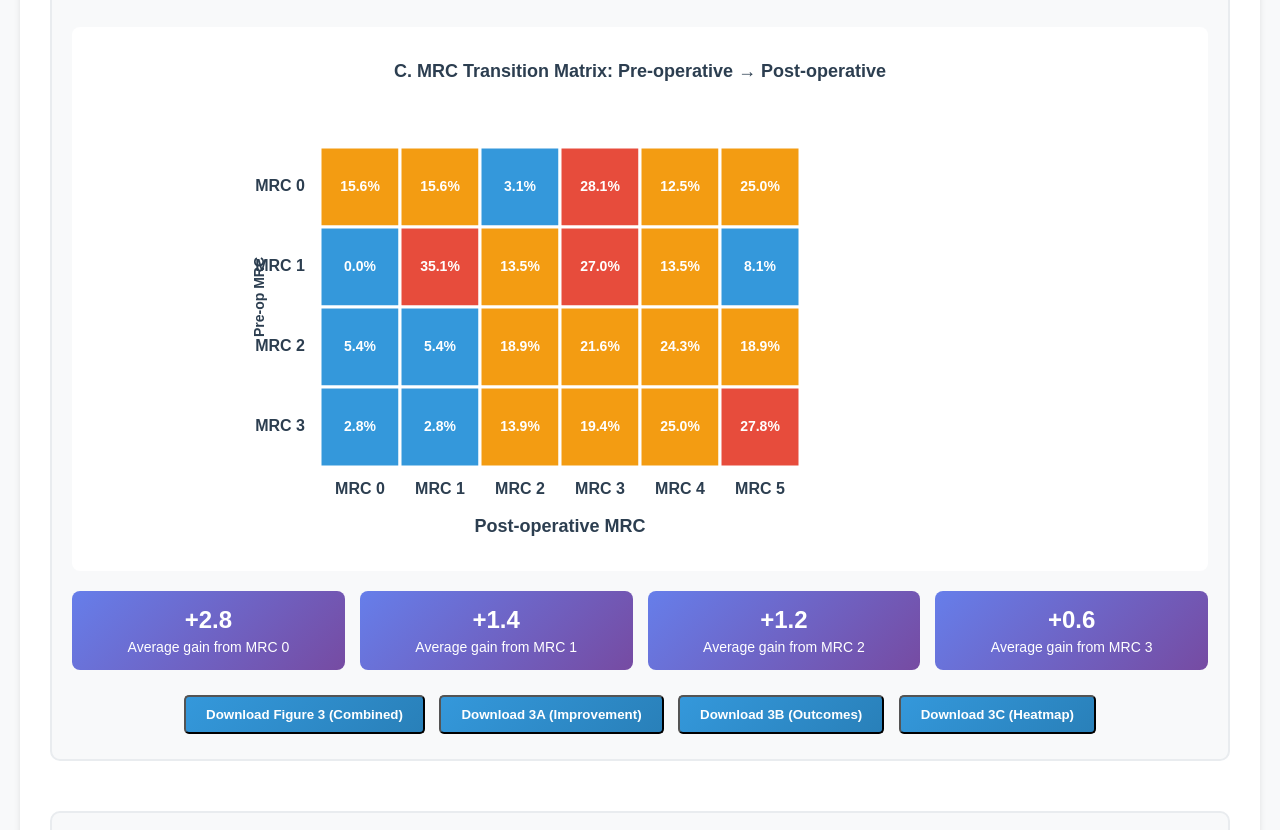
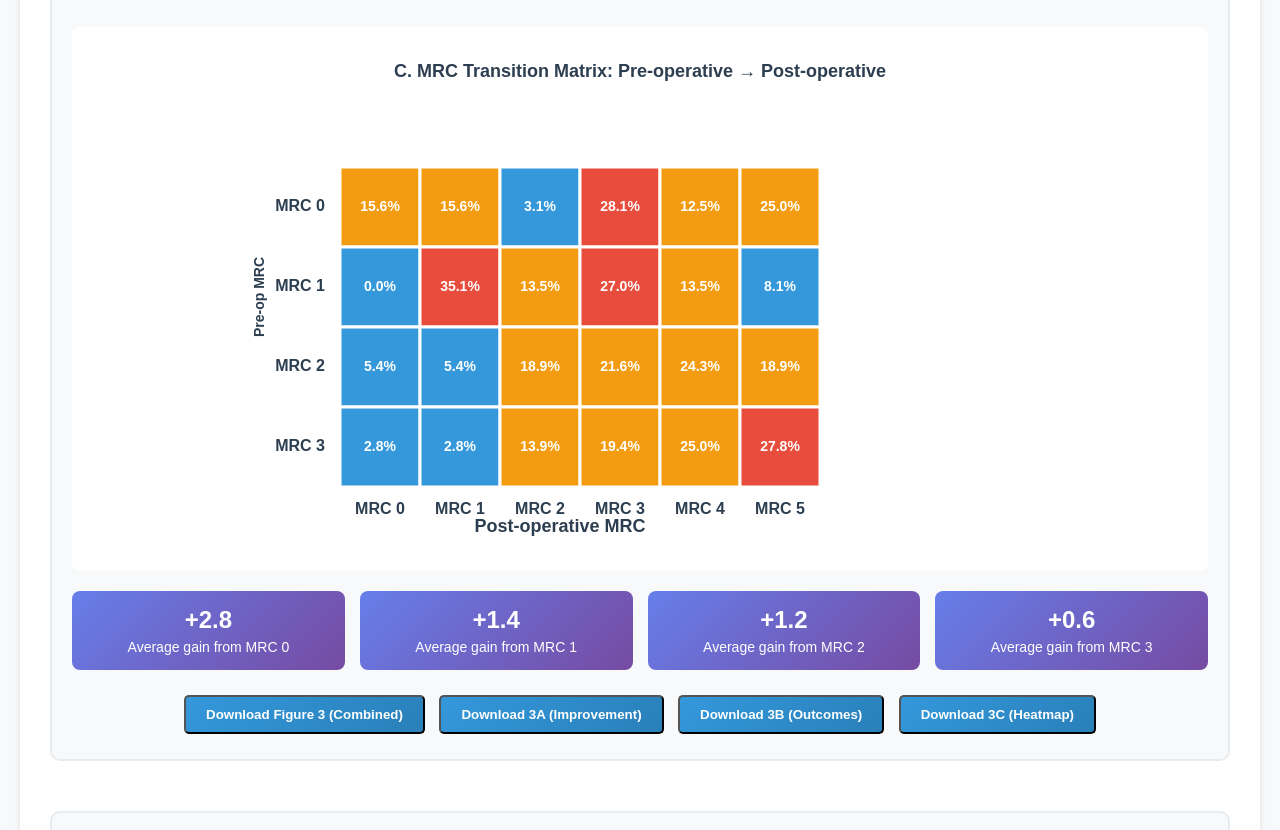
Before and after one commit to feras-beep/Figures, a plain HTML site: page index.html in a window 1280 px wide. Shown: the part 3074-3904 px from the top of the page. Drawn offline with nearby package versions, Linux system fonts and the light colour scheme.

Commit message:
Update index.html

```diff
--- a/index.html
+++ b/index.html
@@ -617,7 +617,7 @@
             ctx.fillRect(0, 0, canvas.width, canvas.height);
 
             const cellSize = 80;
-            const padding = 80;
+            const padding = 100;
 
             // MRC transition data from your manuscript
             const transitionData = [
```
